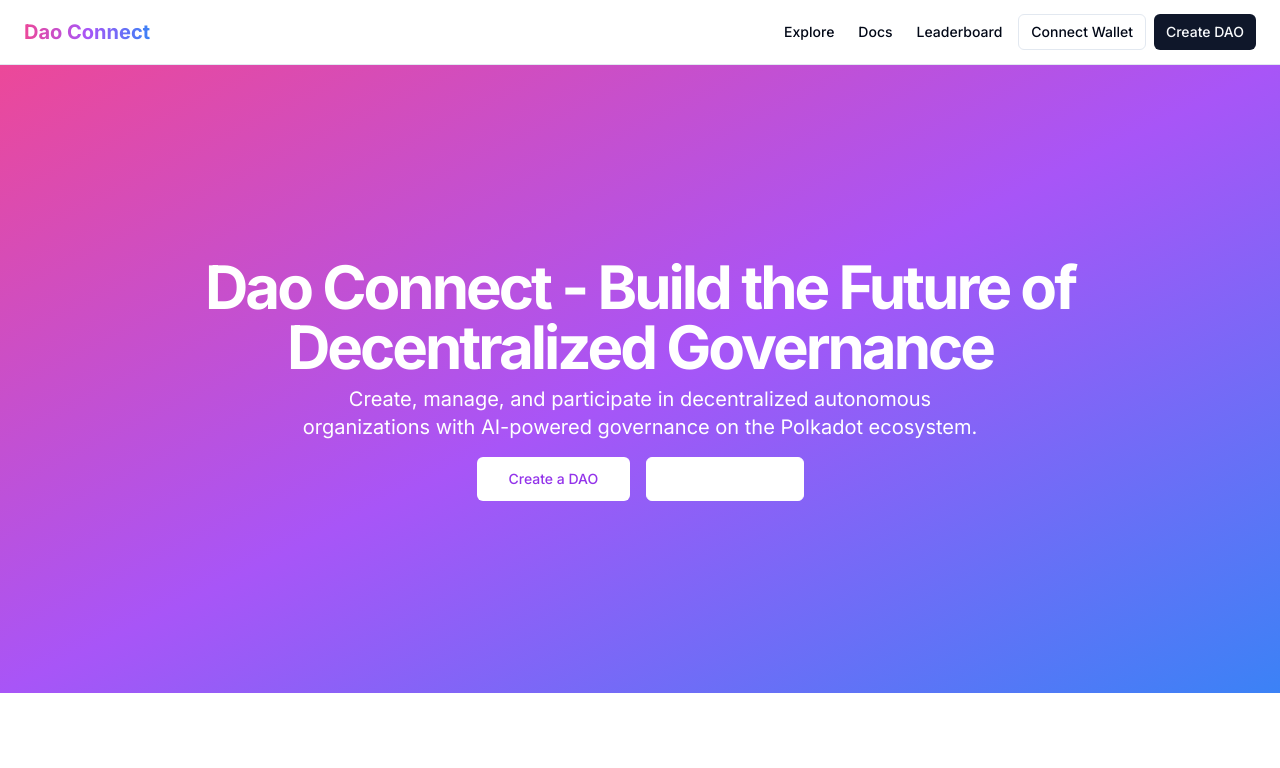
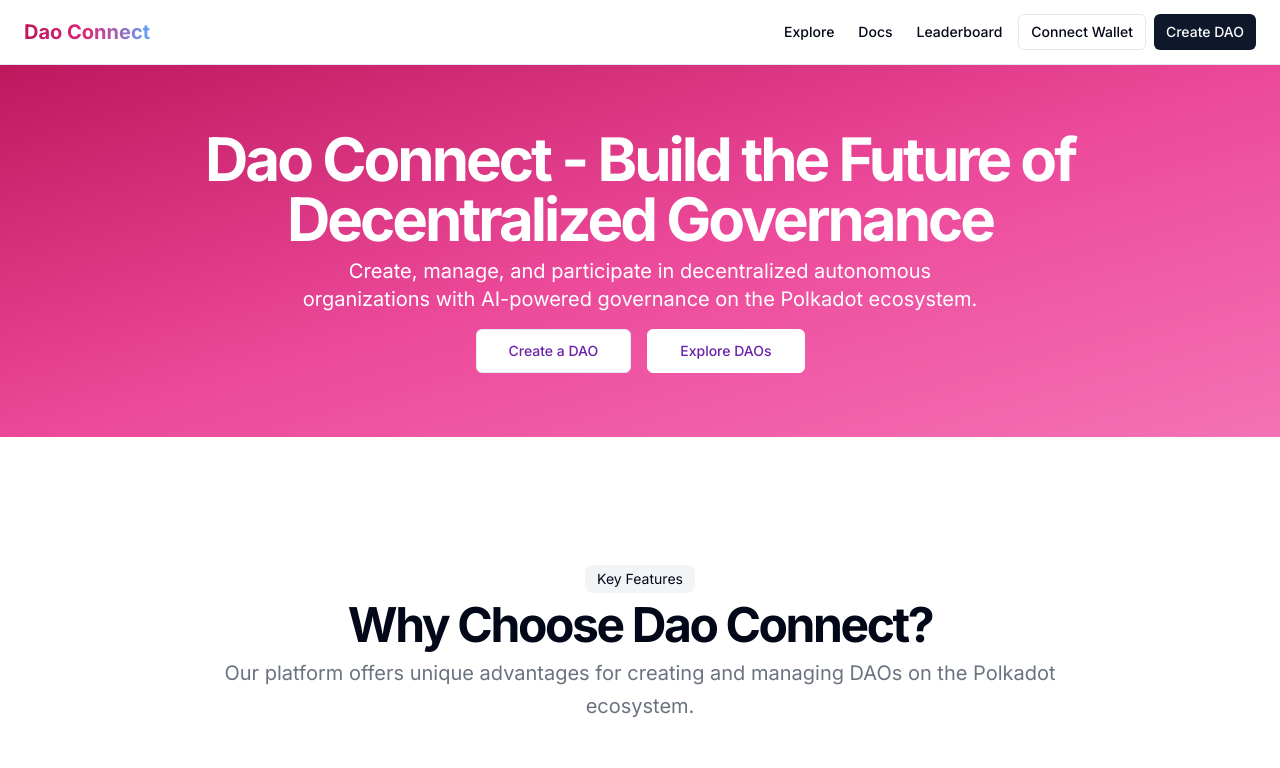
Before and after one commit to Hitanshuser50/DaoConnect, a Next.js app: page / in a window 1280 px wide. Shown: the top 768 px of the page. Built offline with nearby package versions, Linux system fonts and the light colour scheme.

Commit message:
changes in the UI and wallet part

```diff
--- /dev/null
+++ b/app/test/page.tsx
@@ -0,0 +1,30 @@
+// components/CardSpill.tsx
+'use client'; // for Next.js if using app directory
+
+import { motion } from 'framer-motion';
+
+const cards = [
+  { title: 'DAO Create', desc: 'Launch your DAO in seconds' },
+  { title: 'Govern', desc: 'On-chain governance made easy' },
+  { title: 'Treasury', desc: 'Manage funds transparently' },
+  { title: 'Proposals', desc: 'Vote on ideas in real time' },
+];
+
+export default function CardSpill() {
+  return (
+    <div className="flex gap-4 overflow-x-auto p-4">
+      {cards.map((card, i) => (
+        <motion.div
+          key={i}
+          initial={{ x: -100, opacity: 0 }}
+          animate={{ x: 0, opacity: 1 }}
+          transition={{ delay: i * 0.2, duration: 0.5, type: 'spring' }}
+          className="min-w-[250px] bg-white/10 border border-white/20 backdrop-blur-md rounded-2xl p-4 shadow-lg text-white"
+        >
+          <h2 className="text-xl font-bold mb-2">{card.title}</h2>
+          <p className="text-sm">{card.desc}</p>
+        </motion.div>
+      ))}
+    </div>
+  );
+}
--- a/components/hero.tsx
+++ b/components/hero.tsx
@@ -1,34 +1,27 @@
 import Link from "next/link"
 import { Button } from "@/components/ui/button"
+import Tagline from "./ui/tagline"
 
 export function Hero() {
   return (
-    <section className="w-full py-12 md:py-24 lg:py-32 xl:py-48 bg-gradient-to-br from-pink-500 via-purple-500 to-blue-500">
-      <div className="container px-4 md:px-6">
-        <div className="flex flex-col items-center space-y-4 text-center">
+      <div className="container px-4 md:px-6 bg-gradient-to-br from-pink-700 via-pink-500 to-pink-400 py-16" >
+        <div className="flex flex-col items-center space-y-4 text-center ">
           <div className="space-y-2">
-            <h1 className="text-3xl font-bold tracking-tighter sm:text-4xl md:text-5xl lg:text-6xl/none text-white">
-              Dao Connect - Build the Future of Decentralized Governance
-            </h1>
-            <p className="mx-auto max-w-[700px] text-white md:text-xl">
-              Create, manage, and participate in decentralized autonomous organizations with AI-powered governance on
-              the Polkadot ecosystem.
-            </p>
+            <Tagline />
           </div>
           <div className="space-x-4">
             <Link href="/create-dao">
-              <Button size="lg" className="bg-white text-purple-600 hover:bg-gray-100">
+              <Button size="lg" variant="outline" className="bg-white text-purple-800 hover:bg-gray-100 hover:bg-white/10">
                 Create a DAO
               </Button>
             </Link>
             <Link href="/explore">
-              <Button size="lg" variant="outline" className="border-white text-white hover:bg-white/10">
+              <Button size="lg" variant="outline" className="border-white text-purple-800 hover:bg-white/10">
                 Explore DAOs
               </Button>
             </Link>
           </div>
         </div>
       </div>
-    </section>
   )
 }
--- a/components/navbar.tsx
+++ b/components/navbar.tsx
@@ -15,7 +15,7 @@ export function Navbar() {
     <header className="sticky top-0 z-50 w-full border-b bg-white">
       <div className="container flex h-16 items-center px-4 md:px-6">
         <Link href="/" className="flex items-center gap-2 font-bold text-xl">
-          <span className="bg-gradient-to-r from-pink-500 via-purple-500 to-blue-500 bg-clip-text text-transparent">
+          <span className="bg-gradient-to-r from-pink-700 via-pink-600 to-blue-400 bg-clip-text text-transparent">
             Dao Connect
           </span>
         </Link>
--- /dev/null
+++ b/components/ui/spline.tsx
@@ -0,0 +1,11 @@
+import Spline from '@splinetool/react-spline/next';
+
+export default function SplineComponent() {
+  return (
+    <main>
+      <Spline
+        scene="https://prod.spline.design/pxTdquQd4m3Ce9Nd/scene.splinecode"
+      />
+    </main>
+  );
+}
--- /dev/null
+++ b/components/ui/tagline.tsx
@@ -0,0 +1,27 @@
+'use client'; // only for Next.js app dir
+
+import { motion } from 'framer-motion';
+
+export default function Tagline() {
+  return (
+    <>
+      <motion.h1
+       className="text-3xl font-bold tracking-tighter sm:text-4xl md:text-5xl lg:text-6xl/none text-white"
+        initial={{ x: -100, opacity: 0 }}
+        animate={{ x: 0, opacity: 1 }}
+        transition={{ duration: 0.6, ease: 'easeOut', delay: 0.2 }}
+      >
+        Dao Connect - Build the Future of Decentralized Governance
+      </motion.h1>
+      <motion.p
+        className="mx-auto max-w-[700px] text-white md:text-xl"
+        initial={{ x: -100, opacity: 0 }}
+        animate={{ x: 0, opacity: 1 }}
+        transition={{ duration: 0.6, ease: 'easeOut', delay: 0.2 }}
+      >
+        Create, manage, and participate in decentralized autonomous organizations with AI-powered governance on
+        the Polkadot ecosystem.
+      </motion.p>
+    </>
+  );
+}
--- a/components/wallet-connector.tsx
+++ b/components/wallet-connector.tsx
@@ -85,8 +85,8 @@ export function WalletConnector() {
             console.log("Network may already exist or user rejected", error)
           }
         }
-      } else if (walletType === "polkadot" || walletType === "talisman" || walletType === "subwallet") {
-        // Connect to Polkadot.js, Talisman or SubWallet
+      } else if (walletType === "polkadot" || walletType === "talisman") {
+        // Connect to Polkadot.js or Talisman
         if (window.injectedWeb3) {
           const extension = window.injectedWeb3[walletType === "polkadot" ? "polkadot-js" : walletType]
           if (extension) {
@@ -141,8 +141,6 @@ export function WalletConnector() {
         return "🦊" // MetaMask icon
       case "talisman":
         return "🔮" // Talisman icon
-      case "subwallet":
-        return "🌐" // SubWallet icon
       default:
         return "💼" // Generic wallet icon
     }
@@ -184,7 +182,7 @@ export function WalletConnector() {
           </div>
         ) : (
           <Tabs defaultValue={activeTab} onValueChange={setActiveTab}>
-            <TabsList className="grid grid-cols-4 mb-4">
+            <TabsList className="grid grid-cols-3 mb-3">
               {["polkadot", "metamask", "talisman", "subwallet"].map((wallet) => (
                 <TabsTrigger key={wallet} value={wallet} disabled={!wallets.includes(wallet)} className="capitalize">
                   {getWalletIcon(wallet)} {wallet === "polkadot" ? "Polkadot.js" : wallet}
--- a/package.json
+++ b/package.json
@@ -45,6 +45,7 @@
     "@radix-ui/react-toggle": "latest",
     "@radix-ui/react-toggle-group": "latest",
     "@radix-ui/react-tooltip": "latest",
+    "@splinetool/react-spline": "^4.0.0",
     "@typechain/ethers-v6": "latest",
     "@typechain/hardhat": "latest",
     "@types/chai": "latest",
@@ -57,6 +58,7 @@
     "date-fns": "4.1.0",
     "embla-carousel-react": "latest",
     "ethers": "latest",
+    "framer-motion": "^12.16.0",
     "hardhat": "latest",
     "hardhat-gas-reporter": "latest",
     "input-otp": "latest",
```
Also changed, not shown: 1 other file (tests, documents, lock files or other folders).
